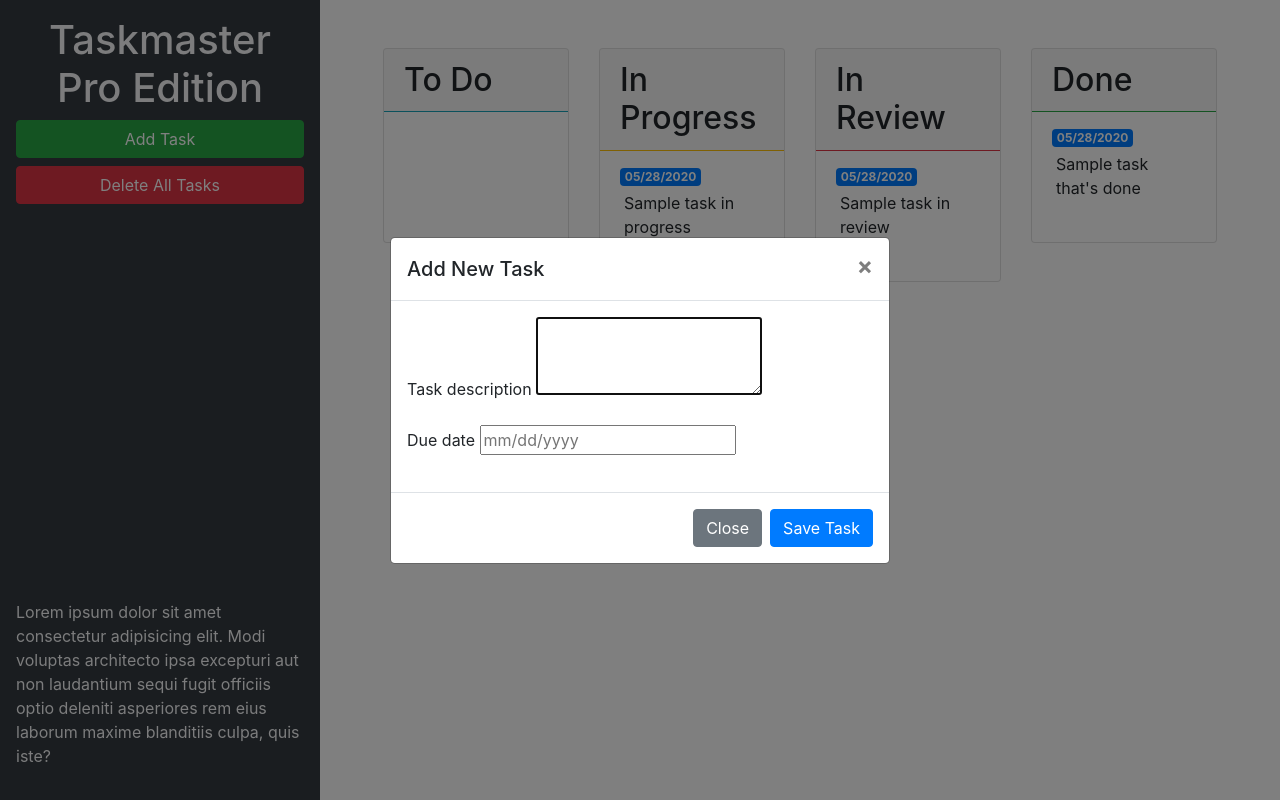
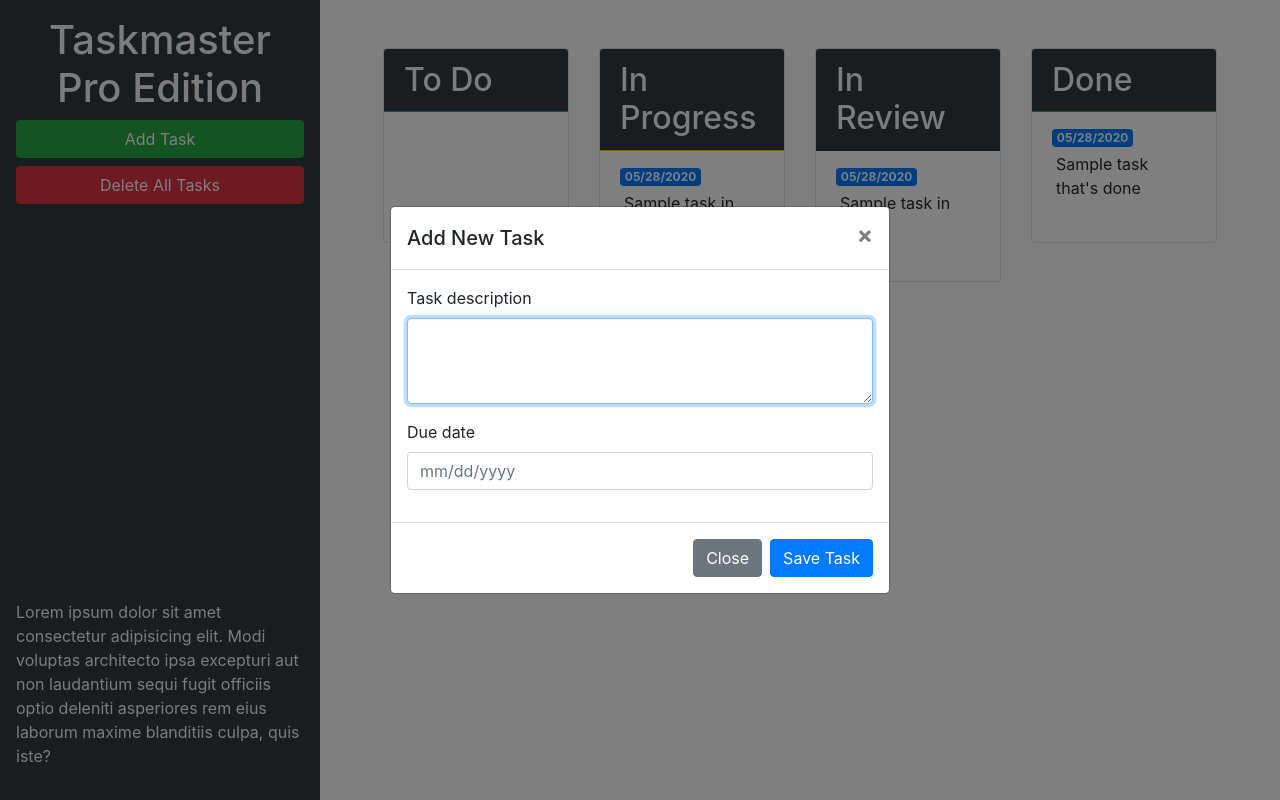
Before and after one commit to Casres/TaskMasterPro, a plain HTML site: page index.html in a window 1280 px wide. Both pictures are taken after a click on the button "Add Task". Drawn offline with nearby package versions, Linux system fonts and the light colour scheme.

Commit message:
AskBCS save point

```diff
--- a/assets/css/style.css
+++ b/assets/css/style.css
@@ -1,3 +1,7 @@
 ul.list-group {
   min-height: 130px;
 }
+
+.border-purple {
+  border-color: 1px solid #b300b3;
+}
--- a/index.html
+++ b/index.html
@@ -13,11 +13,11 @@
 <body>
 
   <div class="row min-vh-100 no-gutters">
-    <header class="col-12 col-lg-3 bg-dark text-light d-flex flex-column p-4 p-lg-3">
+    <header class="col-12 col-lg-3 bg-dark text-light sticky-top d-flex flex-column p-4 p-lg-3">
       <h1 class="text-center">Taskmaster Pro Edition</h1>
       <button id="create-task" class="btn btn-block btn-success" data-toggle="modal" data-target="#task-form-modal">Add Task</button>
       <button id="remove-tasks" class="btn btn-block btn-danger">Delete All Tasks</button>
-      <p class="mt-auto">Lorem ipsum dolor sit amet consectetur adipisicing elit. Modi voluptas architecto ipsa excepturi aut non
+      <p class="mt-auto d-none d-lg-block">Lorem ipsum dolor sit amet consectetur adipisicing elit. Modi voluptas architecto ipsa excepturi aut non
         laudantium sequi fugit officiis optio deleniti asperiores rem eius laborum maxime blanditiis culpa, quis iste?
       </p>
     </header>
@@ -27,7 +27,7 @@
         <!-- todo start -->
         <div class="col-12 col-md-6 col-xl-3 mb-3 border-info">
           <div class="card">
-            <h2 class="card-header border-info">To Do</h2>
+            <h2 class="card-header bg-dark text-light border-info">To Do</h2>
             <ul id="list-toDo" class="list-group list-group-flush"></ul>
           </div>
         </div>
@@ -35,7 +35,7 @@
         <!-- in progress start -->
         <div class="col-12 col-md-6 col-xl-3 mb-3">
           <div class="card">
-            <h2 class="card-header border-warning">In Progress</h2>
+            <h2 class="card-header bg-dark text-light border-warning">In Progress</h2>
             <ul id="list-inProgress" class="list-group list-group-flush">
               <li class="list-group-item">
                 <span class="badge badge-primary badge pill">05/28/2020</span>
@@ -48,7 +48,7 @@
         <!-- in review start -->
         <div class="col-12 col-md-6 col-xl-3 mb-3">
           <div class="card">
-            <h2 class="card-header border-danger">In Review</h2>
+            <h2 class="card-header bg-dark text-light border-purple">In Review</h2>
             <ul id="list-inReview" class="list-group list-group-flush">
               <li class="list-group-item">
                 <span class="badge badge-primary badge-all">05/28/2020</span>
@@ -61,7 +61,7 @@
         <!-- review end -->
         <div class="col-12 col-md-6 col-xl-3 mb-3">
           <div class="card">
-            <h2 class="card-header border-success">Done</h2>
+            <h2 class="card-header bg-dark text-light border-success">Done</h2>
             <ul id="list-done" class="list-group list-group-flush">
               <li class="list-group-item">
                 <span class="badge badge-primary badge-all">05/28/2020</span>
@@ -92,11 +92,11 @@
           <form>
             <div class="form-group">
               <label for="modalTaskDescription">Task description</label>
-              <textarea id="modalTaskDescription" rows="3"></textarea>
+              <textarea id="modalTaskDescription" rows="3" class="form-control"></textarea>
             </div>
             <div class="form-group">
               <label for="modalDueDate">Due date</label>
-              <input type="text" id="modalDueDate" placeholder="mm/dd/yyyy" autocomplete="off" />
+              <input type="text" id="modalDueDate" placeholder="mm/dd/yyyy" autocomplete="off" class="form-control"/>
             </div>
           </form>
         </div>
```
